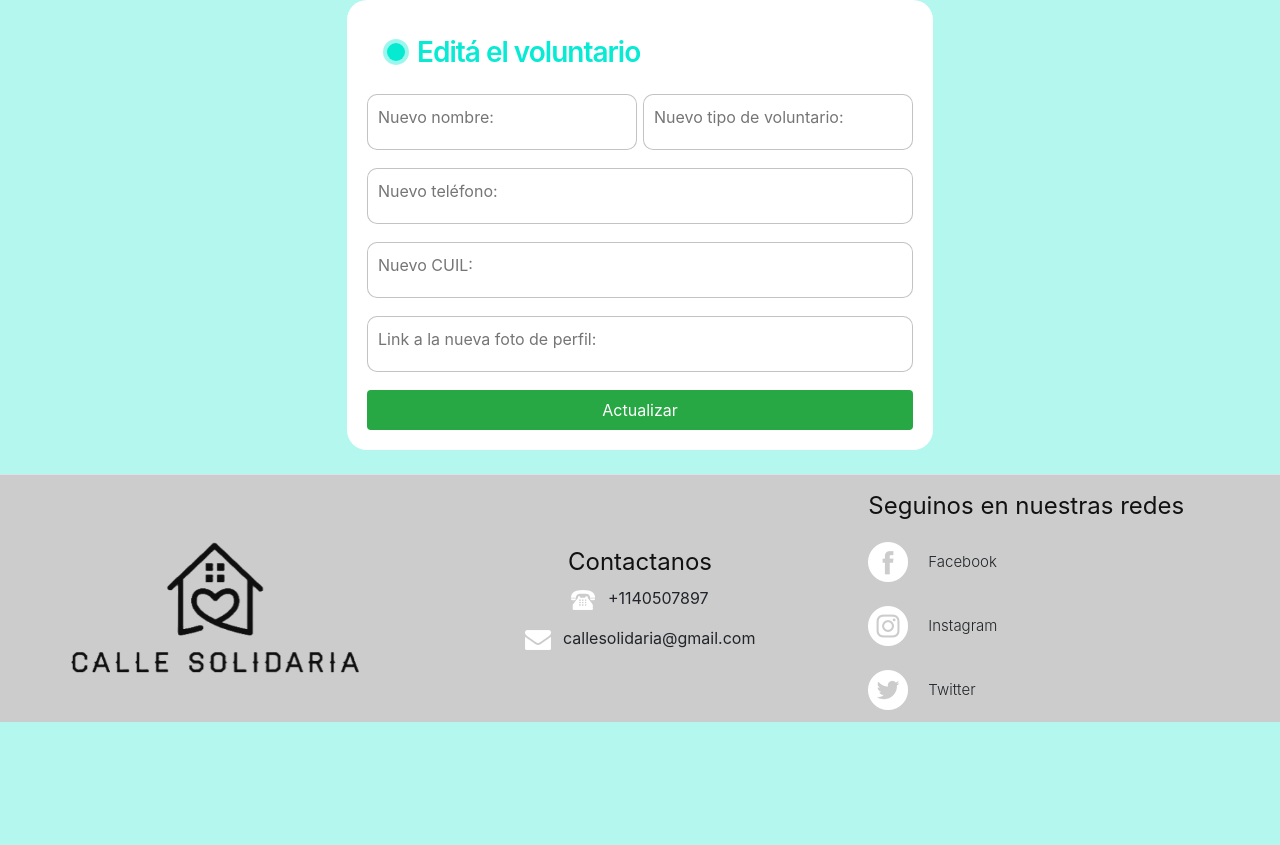
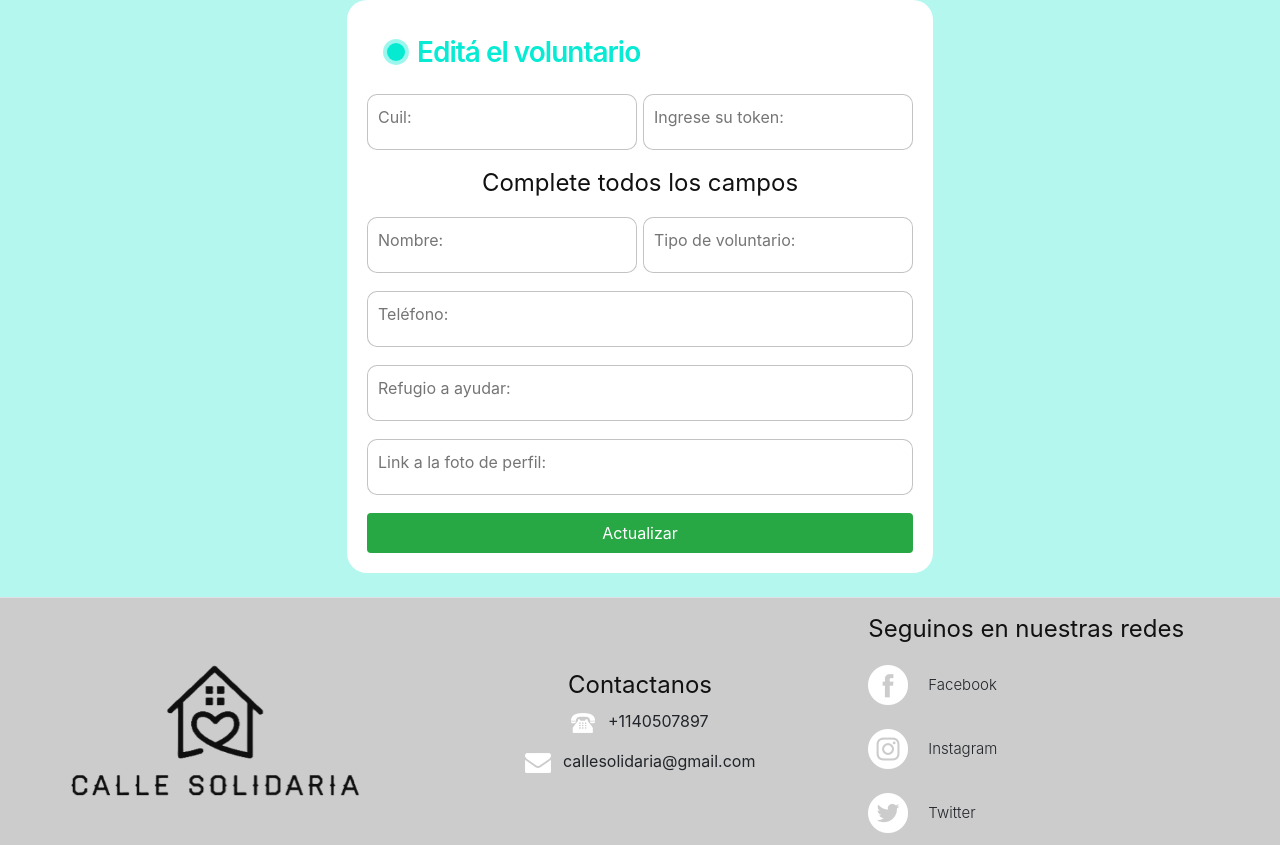
Before and after one commit to AntonioFranciulli/TPIntroDelSoft, a Flask app: page /edicion_voluntario/1 in a window 1280 px wide. Shown: the part 122-967 px from the top of the page. Before the commit the page ends 844 px from the top, so only its background shows below. Run offline with Flask 3, Linux system fonts and the light colour scheme; some libraries are stand-ins or nearby versions.

Commit message:
Form edicion voluntario
Request a back con los datos necesarios para updatear un voluntario

```diff
--- a/app.py
+++ b/app.py
@@ -56,7 +56,6 @@ def data_return(tipo):
                 request.form.get("fusuario_refugio"),
                 request.form.get("fimagen_refugio"))
 
-
 @app.route("/voluntario_cargado", methods = ["GET","POST"])
 def cargar_voluntario():
     if request.method == "POST":
@@ -76,7 +75,6 @@ def cargar_voluntario():
         return redirect(url_for("feed"))
     return render_template("cargar_voluntario.html")
 
-
 @app.route("/edicion_refugio",methods = ["GET","POST"])
 def edicion_refugio():
     if request.method == "POST":
@@ -87,24 +85,29 @@ def edicion_refugio():
 @app.route("/edicion_voluntario/<cuil>", methods = ["GET","POST"])
 def edicion_voluntario(cuil):
     if request.method == "POST":
-        nombre, puesto, telefono, cuil, foto = data_return("voluntario")
-        return render_template("detalles_voluntario.html")
-    return render_template("editar_voluntario.html")
+        nombre, puesto, telefono, cuil_vol, foto, refugio = data_return("voluntario")
+        URL = "http://127.0.0.1:5050/modificar_voluntario/" + cuil_vol
+        token = request.form.get("ftoken")
+        datos = {
+            "nombre": nombre,
+            "puesto": puesto,
+            "telefono": telefono,
+            'cuil_voluntario': cuil_vol,
+            'foto': foto,
+            'nombre_refugio': refugio,
+            'token': token
+        }
+        res = requests.patch(URL, data=json.dumps(datos), headers={'Content-Type': 'application/json'})
+        return redirect(url_for('detalles_voluntario', cuil=cuil_vol))
+    return render_template("editar_voluntario.html", cuil=cuil)
 
 @app.route("/detalles_voluntario/<cuil>")
 def detalles_voluntario(cuil):
     URL = "http://127.0.0.1:5050/obtener_voluntario/" + cuil #completar url con la direccion donde corre su api local
     res = requests.get(URL)
     data = json.loads(res.text)
-    data = data['data']
-    datos = {
-        'cuil_voluntario': cuil,
-        'puesto': data[1],
-        'telefono': data[2],
-        'nombre': data[3],
-        'id_refugio': data[4]
-    }
-    return render_template("detalles_voluntario.html", data=datos)
+    datos = data['data']
+    return render_template("detalles_voluntario.html", data=datos, cuil=cuil)
 
 @app.route("/detalles_refugio/<id>")
 def detalles_refugio(id):
--- a/templates/editar_voluntario.html
+++ b/templates/editar_voluntario.html
@@ -144,27 +144,36 @@
 {% block body %}
 <div class="d-flex justify-content-center">
   <div class="col-lg-6 col-12 d-flex flex-column align-items-center">
-    <form class="form" action="{{ url_for('edicion_voluntario') }}" method="post" >
+    <form class="form" action="{{ url_for('edicion_voluntario', cuil=cuil) }}" method="POST" >
         <p class="title">Editá el voluntario </p>
-            <div class="flex">
-            <label for="nombre_voluntario" >
-                <input required class="input" type="text" id="nombre_voluntario" name="fnombre_voluntario" placeholder="Nuevo nombre:" >
-            </label>
+        <div class="flex">
+          <label for="cuil" >
+              <input required class="input" type="text" id="cuil" name="fcuil_voluntario" placeholder="Cuil:" >
+          </label>
 
-            <label for="puesto_voluntario">
-                <input type="text" id="puesto_voluntario" name="fpuesto_voluntario" placeholder="Nuevo tipo de voluntario:" required class="input">
-            </label>
+          <label for="token">
+              <input type="text" id="token" name="ftoken" placeholder="Ingrese su token:" required class="input">
+          </label>
+        </div>
+        <h4 class="text-center">Complete todos los campos</h4>
+        <div class="flex">
+          <label for="nombre_voluntario" >
+              <input required class="input" type="text" id="nombre_voluntario" name="fnombre_voluntario" placeholder="Nombre:" >
+          </label>
+
+          <label for="puesto_voluntario">
+              <input type="text" id="puesto_voluntario" name="fpuesto_voluntario" placeholder="Tipo de voluntario:" required class="input">
+          </label>
         </div>
 
         <label for="telefono_voluntario" >
-            <input type="text" id="telefono_voluntario" name="ftelefono_voluntario" placeholder="Nuevo teléfono:" required class="input">
+            <input type="text" id="telefono_voluntario" name="ftelefono_voluntario" placeholder="Teléfono:" required class="input">
         </label>
-
-        <label for="cuil_voluntario" >
-            <input type="text" id="cuil_voluntario" name="fcuil_voluntario" placeholder="Nuevo CUIL:" required class="input">
+        <label for="refugio_a_servir" >
+            <input type="text" id="refugio_a_servir" name="frefugio_a_servir" placeholder="Refugio a ayudar:" required class="input">
         </label>
         <label for="foto_voluntario" >
-            <input type="text" id="foto_voluntario" name="ffoto_voluntario" placeholder="Link a la nueva foto de perfil:" required class="input">
+            <input type="text" id="foto_voluntario" name="ffoto_voluntario" placeholder="Link a la foto de perfil:" required class="input">
         </label>
         <button class="py-2 bg-success border-0 rounded text-white" type="submit" onclick="showAlert()">Actualizar</button>
       <script>
```
Also changed, not shown: templates/detalles_voluntario.html (+6 -2 lines).
